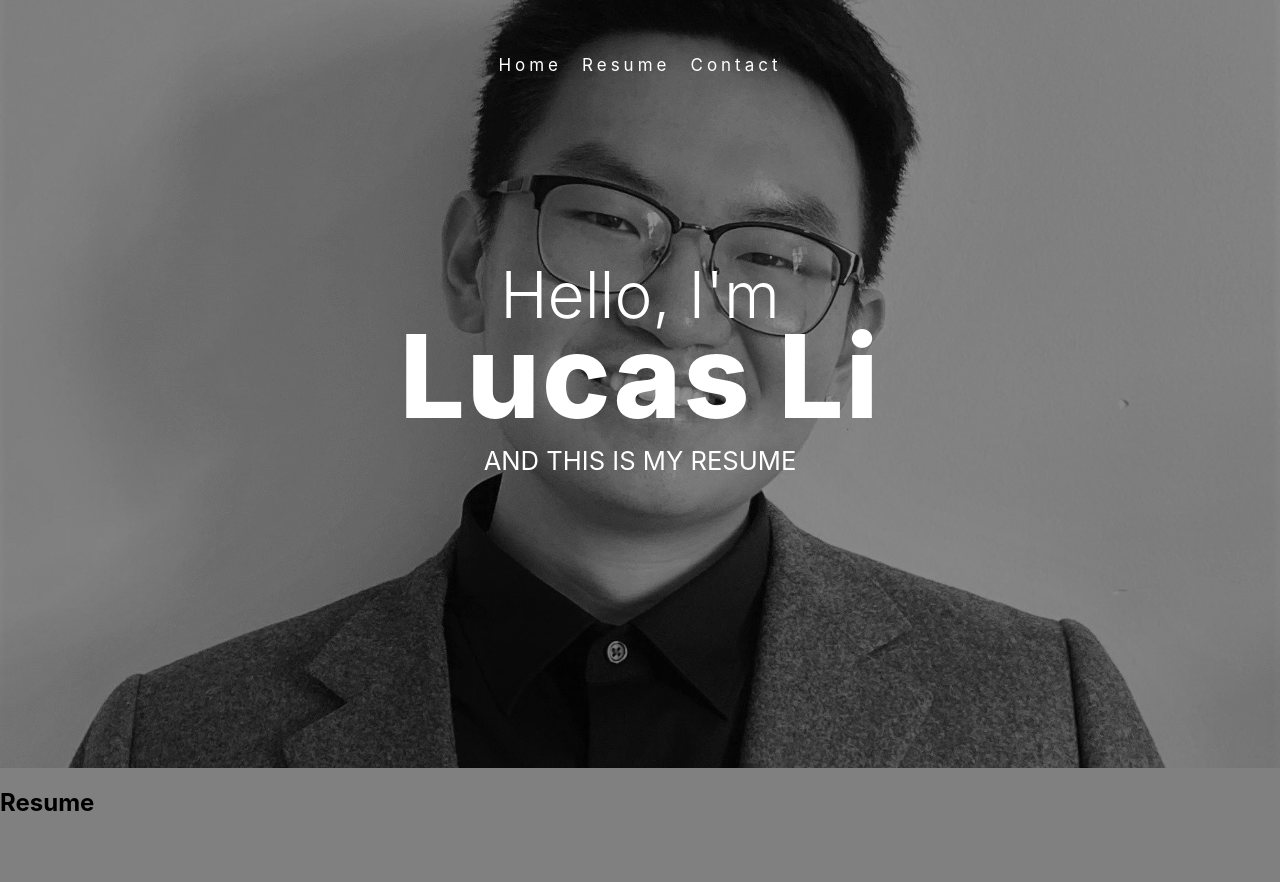
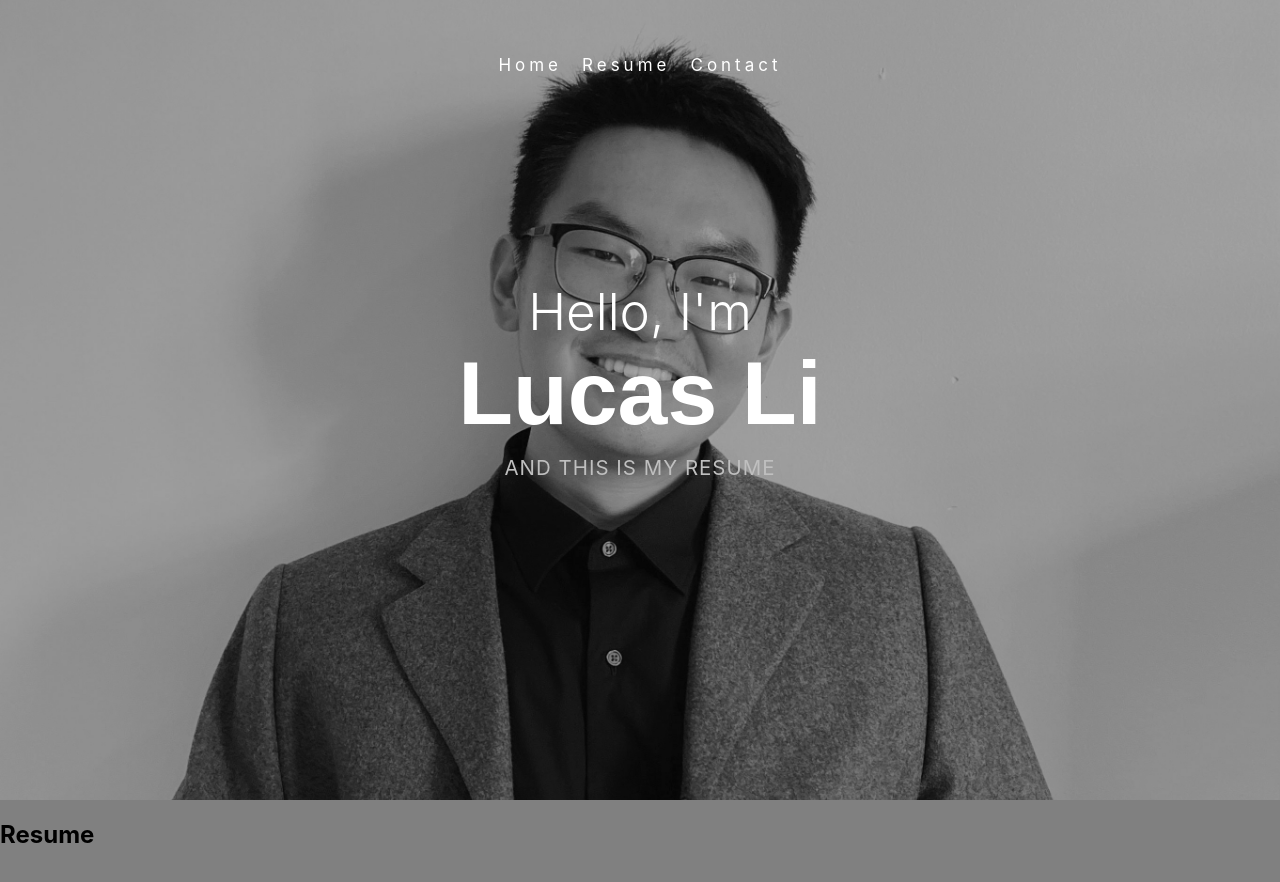
Before and after one commit to lucasli233/me, a React (Create React App) app: page / in a window 1280 px wide. Shown: the top 882 px of the page. Built offline with nearby package versions, Linux system fonts and the light colour scheme; the HTML template or start-up script is replaced by a standard one.

Commit message:
fixing main

```diff
--- a/src/App.css
+++ b/src/App.css
@@ -2,7 +2,7 @@
   /* text-align: center; */
   display: flex;
   flex-direction: column;
-  max-width: 1920px;
+  /* max-width: 1920px; */
 }
 
 
--- a/src/pages/Main/Main.css
+++ b/src/pages/Main/Main.css
@@ -3,8 +3,8 @@
   display: flex;
   flex-direction: column;
   text-align: center;
-  height: 60vw;
-  background-image: url("./face.jpg");
+  height: 100vh;
+  background-image: url("./face.JPG");
   background-size: cover;
   background-position: center;
 }
@@ -14,17 +14,18 @@
 } */
 
 .titlebox {
-  margin-top: 20vw;
+  margin-top: 35vh;
 }
 
 .p1 {
-  font-size: 5vw;
+  font-size: 4vw;
   font-weight: 300;
   bottom: 0;
   /* margin-top: 20vh; */
   margin-bottom: 0;
   /* margin: 0 0 0 0; */
   vertical-align: text-bottom;
+
   /* float: bottom; */
   /* justify-content: baseline; */
   /* border: 0;
@@ -32,10 +33,11 @@
 }
 
 .p2 {
-  letter-spacing: 2px;
-  font-size: 9vw;
-  font-weight: 800;
-  line-height: 0.75em;
+  /* letter-spacing: 0px; */
+  font-size: 7vw;
+  font-weight: 700;
+  font-family: Arial, Helvetica, sans-serif;
+
   /* height: 35px; */
   /* margin: 0;
   border: 0;
@@ -43,9 +45,11 @@
 }
 
 .p3 {
-  font-size: 2vw;
+  font-size: 1.6vw;
   font-weight: 400;
-  margin: 1em;
+  margin: 0.5em;
+  color: #bfbfbf;
+  letter-spacing: 1px;
   /* line-height: 34px;
   height: 35px; */
   /* margin: 0 0 300px 0; */
--- a/src/pages/NavBar/NavBar.css
+++ b/src/pages/NavBar/NavBar.css
@@ -1,7 +1,7 @@
 .nav {
   position: fixed;
   width: 100%;
-  max-width: 1920px;
+  /* max-width: 1920px; */
   height: 75px;
   display: flex;
   top: 0;
```
Also changed, not shown: src/pages/Main/face.JPG (added), src/pages/Main/face.jpg (deleted).
